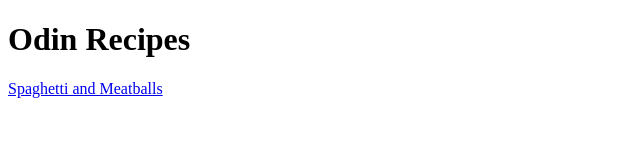
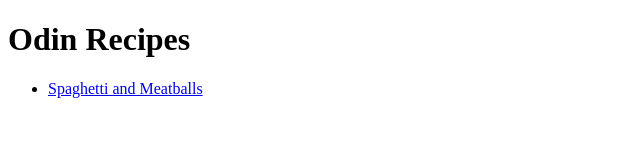
Before and after one commit to kaden-s-johnson/odin-recipes, a plain HTML site: page index.html in a window 1280 px wide. Shown: the whole page, without its empty margins (0-640 px from the left). Drawn offline with Linux system fonts and the light colour scheme.

Commit message:
Created list of links on homepage

```diff
--- a/index.html
+++ b/index.html
@@ -6,6 +6,8 @@
     </head>
     <body>
         <h1>Odin Recipes</h1>
-        <a href="recipes/spaghetti.html">Spaghetti and Meatballs</a>
+        <ul>
+            <li><a href="recipes/spaghetti.html">Spaghetti and Meatballs</a></li>
+        </ul>
     </body>
 </html>
```
